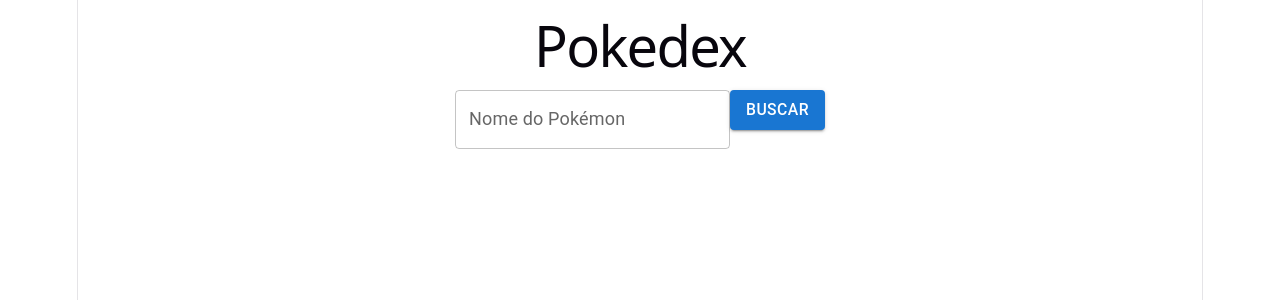
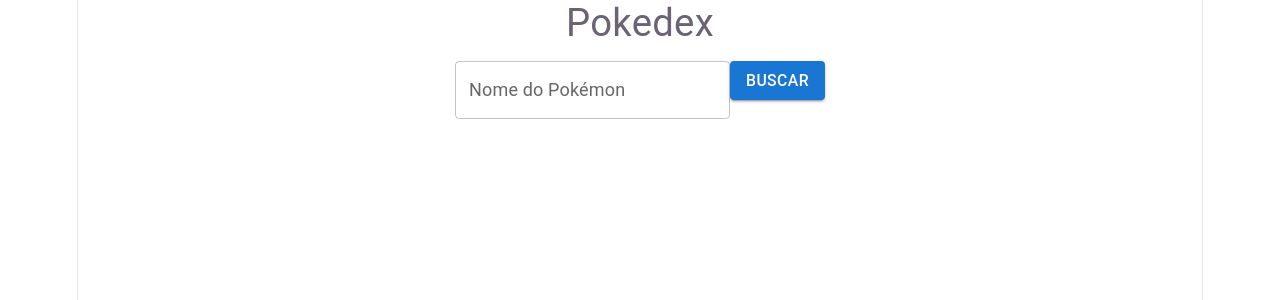
Before and after one commit to FelipeShirae/pokedex-React, a React (Vite) app: page / in a window 1280 px wide. Shown: the top 300 px of the page. Built offline with nearby package versions, Linux system fonts and the light colour scheme.

Commit message:
Visual melhorado com matrial UI e organização dos componentes

```diff
--- a/src/AppContent.jsx
+++ b/src/AppContent.jsx
@@ -3,19 +3,29 @@
 import SearchBar from "./components/SearchBar";
 import PokemonCard from "./components/PokemonCard";
 
+import { Container, Typography, Box } from "@mui/material";
+
+
 export default function AppContent() {
   const { state } = useContext(PokemonContext);
 
   return (
-    <div>
-      <h1>Pokedex</h1>
+    <Container maxWidth="sm">
+      <Box textAlign="center" mt={4}>
+        <Typography variant="h4" gutterBottom>
+          Pokedex
+        </Typography>
 
-      <SearchBar />
+        <SearchBar />
 
-      {state.loading && <p>Carregando...</p>}
-      {state.error && <p>{state.error}</p>}
+        {state.loading && <p>Carregando...</p>}
+        {state.error && <p style={{ color: "red" }}>{state.error}</p>}
 
-      <PokemonCard pokemon={state.pokemon} />
-    </div>
+        <PokemonCard pokemon={state.pokemon} />
+      </Box>
+    </Container>
   );
+
+
+
 }
--- a/src/components/PokemonCard.jsx
+++ b/src/components/PokemonCard.jsx
@@ -1,14 +1,25 @@
-import { useContext } from "react";
-import { PokemonContext } from "../contexts/PokemonContext";
-import { Card, CardContent, Typography, CircularProgress } from "@mui/material";
+import { Card, CardContent, Typography } from "@mui/material";
 
 export default function PokemonCard({ pokemon }) {
   if (!pokemon) return null;
 
   return (
-    <div>
-      <h2>{pokemon.name}</h2>
-      <img src={pokemon.sprites.front_default} alt={pokemon.name} />
-    </div>
+    <Card sx={{ mt: 3 }}>
+      <CardContent style={{ textAlign: "center" }}>
+        <Typography variant="h5" gutterBottom>
+          {pokemon.name.toUpperCase()}
+        </Typography>
+
+        <img
+          src={pokemon.sprites.front_default}
+          alt={pokemon.name}
+        />
+
+        <Typography>Altura: {pokemon.height}</Typography>
+        <Typography>Peso: {pokemon.weight}</Typography>
+      </CardContent>
+    </Card>
   );
+
+
 }
--- a/src/components/SearchBar.jsx
+++ b/src/components/SearchBar.jsx
@@ -1,5 +1,5 @@
 import { useState, useContext } from "react";
-import { TextField, Button } from "@mui/material";
+import { TextField, Button, Box } from "@mui/material";
 import { PokemonContext } from "../contexts/PokemonContext";
 
 export default function SearchBar() {
@@ -8,11 +8,10 @@
 
   const handleBuscar = () => {
     buscarPokemon(nome.toLowerCase());
-
   };
 
   return (
-    <div>
+    <Box display="flex" gap={2} justifyContent="center" mb={2}>
       <TextField
         label="Nome do Pokémon"
         value={nome}
@@ -21,8 +20,9 @@
       <Button variant="contained" onClick={handleBuscar}>
         Buscar
       </Button>
-    </div>
-
+    </Box>
   );
 
+
+
 }
```
